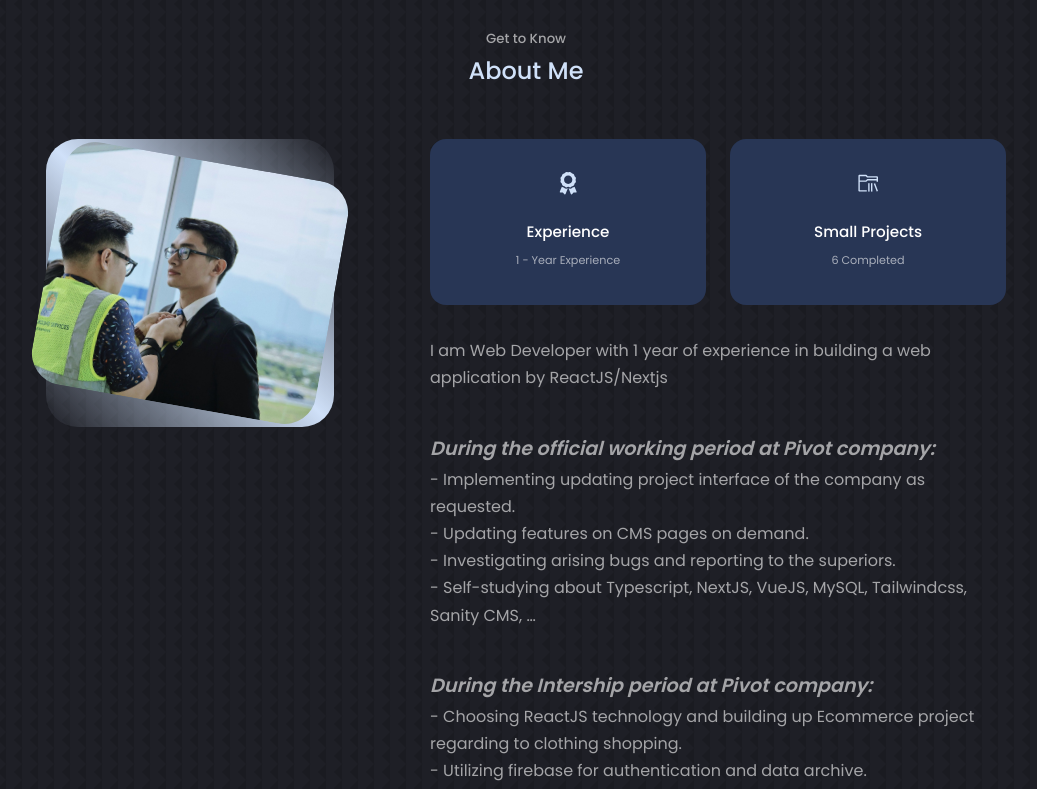
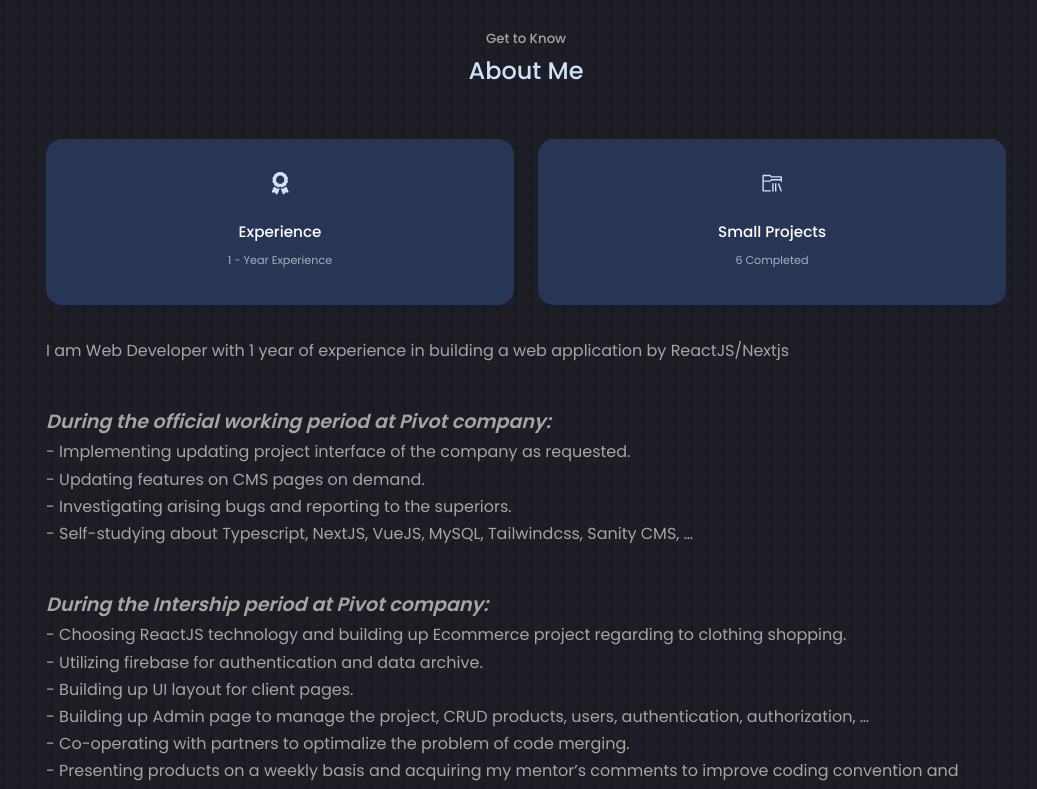
Before and after one commit to Juil53/myPortfolio, a React (Create React App) app: page / in a window 1280 px wide. Shown: the part 900-1689 px from the top of the page, without its empty margins (114-1151 px from the left). Built offline with nearby package versions, Linux system fonts and the light colour scheme.

Commit message:
remove image, update CV

```diff
--- a/src/components/about/about.css
+++ b/src/components/about/about.css
@@ -1,8 +1,8 @@
-.about__container {
+/* .about__container {
   display: grid;
   grid-template-columns: 30% 60%;
   gap: 10%;
-}
+} */
 
 .about__me {
   width: 100%;
--- a/src/components/about/about.js
+++ b/src/components/about/about.js
@@ -1,6 +1,6 @@
 import React from "react";
 import "./about.css";
-import ME from "../../assets/me6.jpg";
+// import ME from "../../assets/me6.jpg";
 import { FaAward } from "react-icons/fa";
 import { VscFolderLibrary } from "react-icons/vsc";
 
@@ -11,11 +11,11 @@ export default function About() {
       <h2>About Me</h2>
 
       <div className="container about__container">
-        <div className="about__me">
+        {/* <div className="about__me">
           <div className="about__me-image">
             <img src={ME} alt="About image" />
           </div>
-        </div>
+        </div> */}
         <div className="about__content">
           <div className="about__cards">
             <article className="about__card">
--- a/src/components/header/CTA.js
+++ b/src/components/header/CTA.js
@@ -1,5 +1,5 @@
 import React from "react";
-import CV from "../../assets/DinhVanHuuNghia-WebDeveloper.pdf";
+import CV from "../../assets/Dinh Van Huu Nghia - FrontendDeveloper.pdf";
 
 export default function CTA() {
   return (
```
Also changed, not shown: 2 other files (tests, documents, lock files or other folders).
